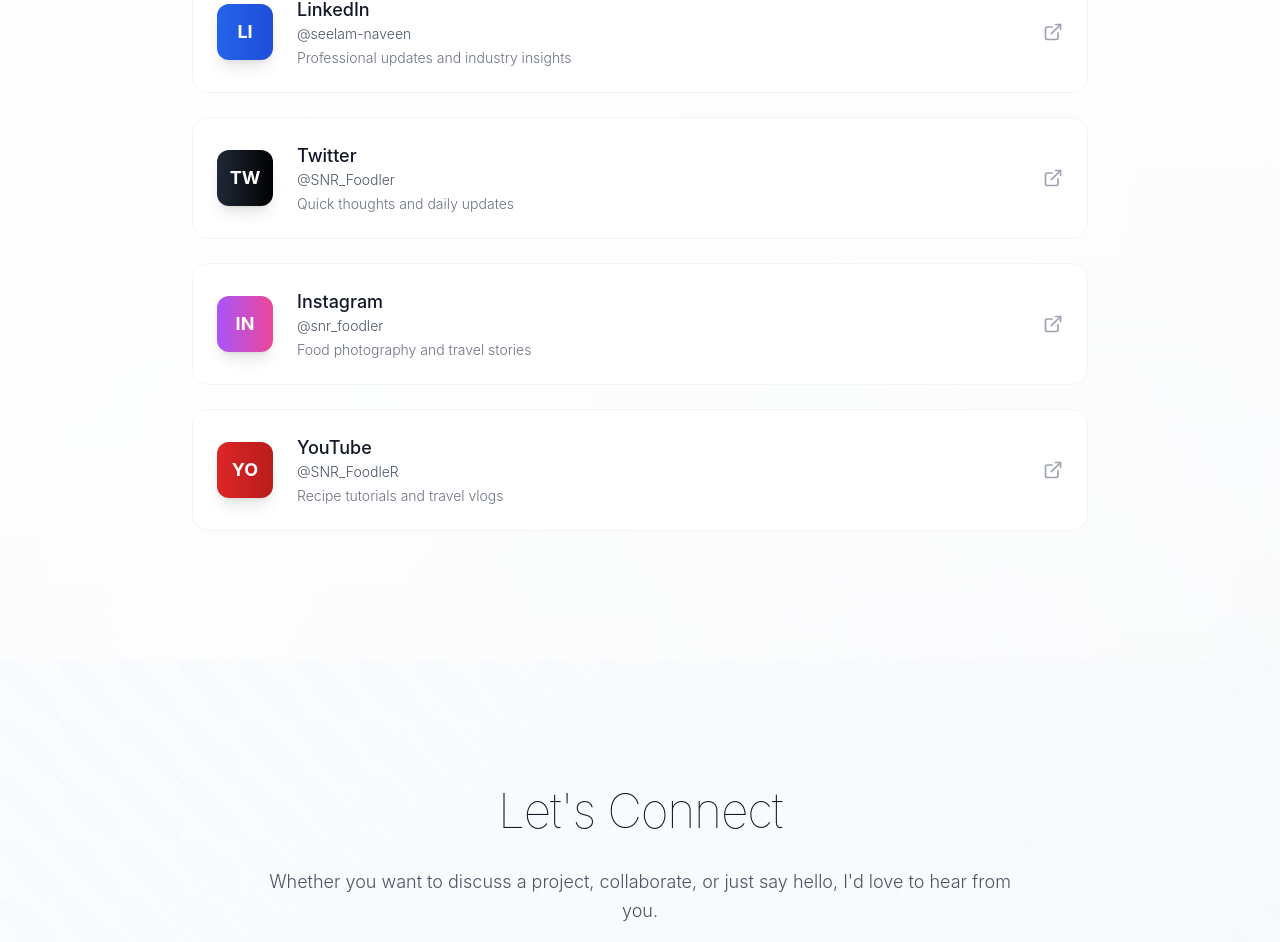
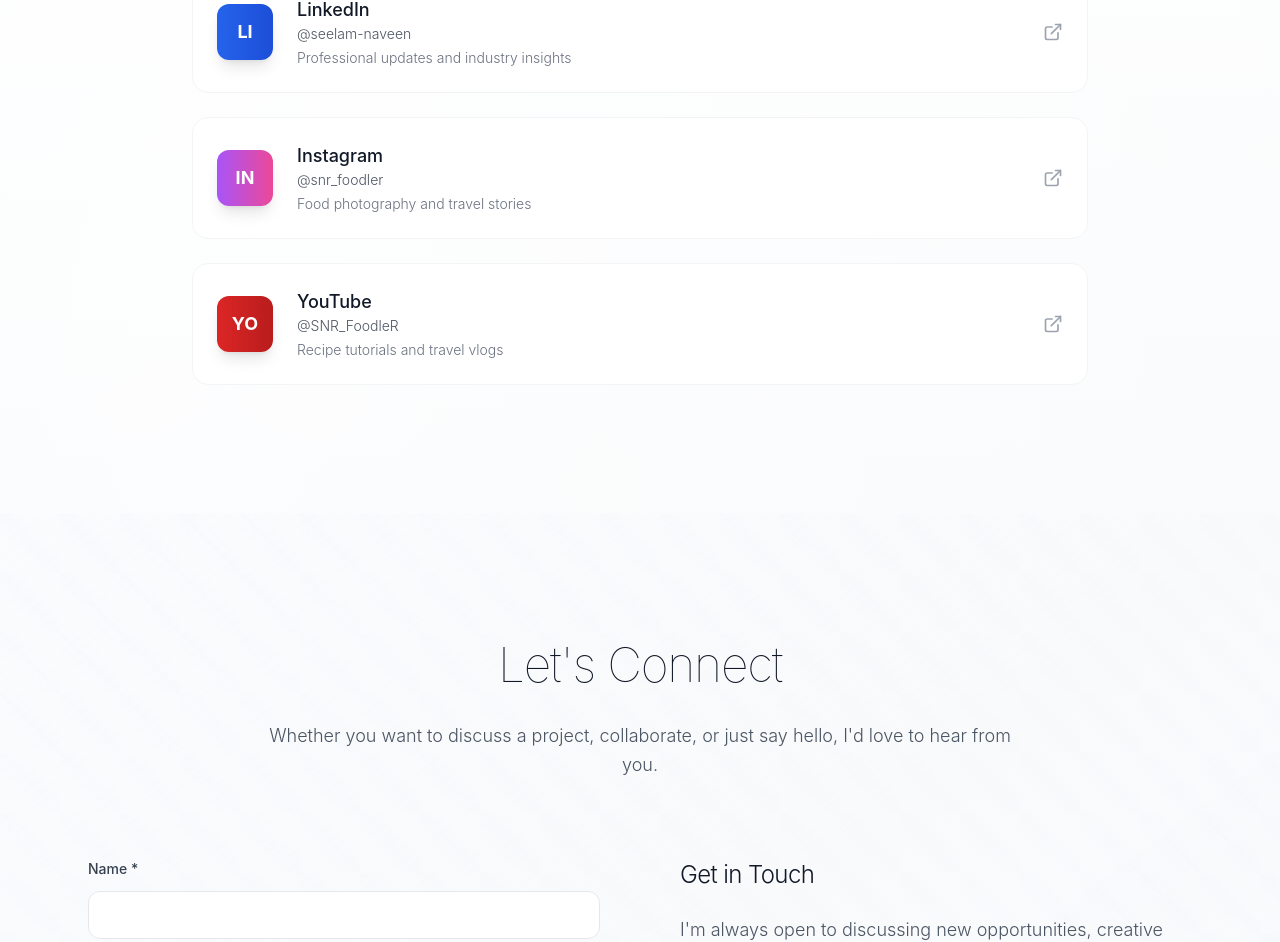
Before and after one commit to nseelam02-tech/snr-portfolio, a React (Vite) app: page / in a window 1280 px wide. Shown: the part 5318-6260 px from the top of the page. Built offline with nearby package versions, Linux system fonts and the light colour scheme.

Commit message:
Remove Twitter social link

```diff
--- a/src/pages/Index.tsx
+++ b/src/pages/Index.tsx
@@ -308,13 +308,6 @@
       description: 'Professional updates and industry insights',
       color: 'from-blue-600 to-blue-700',
       link: 'https://www.linkedin.com/in/seelam-naveen',
-    },
-    {
-      platform: 'Twitter',
-      handle: '@SNR_Foodler',
-      description: 'Quick thoughts and daily updates',
-      color: 'from-gray-800 to-black',
-      link: 'https://twitter.com/SNR_Foodler',
     },
     {
       platform: 'Instagram',
```
